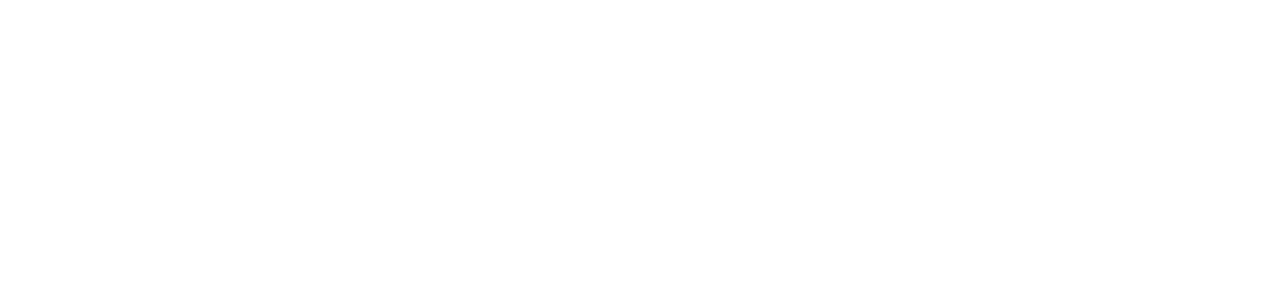
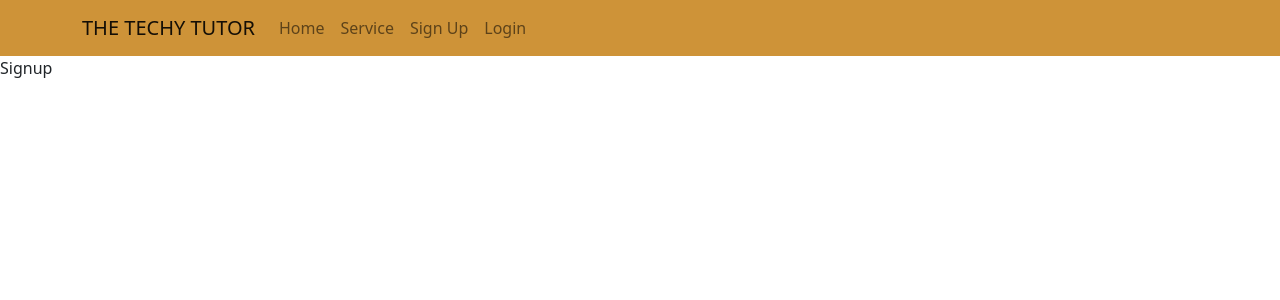
Before and after one commit to bryanchau11/the-techy-tutor, a React (Create React App) app: page /signup in a window 1280 px wide. Before the commit this address had no page. Shown: the top 300 px of the page. Built offline with nearby package versions, Linux system fonts and the light colour scheme.

Commit message:
Setup routing

```diff
--- a/package.json
+++ b/package.json
@@ -6,8 +6,11 @@
     "@testing-library/jest-dom": "^5.16.1",
     "@testing-library/react": "^12.1.2",
     "@testing-library/user-event": "^13.5.0",
+    "bootstrap": "^5.1.3",
     "react": "^17.0.2",
+    "react-bootstrap": "^2.0.3",
     "react-dom": "^17.0.2",
+    "react-router-dom": "^6.1.1",
     "react-scripts": "5.0.0",
     "web-vitals": "^2.1.2"
   },
--- a/src/App.js
+++ b/src/App.js
@@ -4,20 +4,7 @@ import "./App.css";
 function App() {
   return (
     <div className="App">
-      <header className="App-header">
-        <img src={logo} className="App-logo" alt="logo" />
-        <p>
-          Edit <code>src/App.js</code> and save to reload.
-        </p>
-        <a
-          className="App-link"
-          href="https://reactjs.org"
-          target="_blank"
-          rel="noopener noreferrer"
-        >
-          Learn React
-        </a>
-      </header>
+      <div>Wassup</div>
     </div>
   );
 }
--- /dev/null
+++ b/src/auth/Login.js
@@ -0,0 +1,4 @@
+function Login() {
+  return <div>Login</div>;
+}
+export default Login;
--- /dev/null
+++ b/src/auth/Signup.js
@@ -0,0 +1,4 @@
+function Signup() {
+  return <div>Signup</div>;
+}
+export default Signup;
--- /dev/null
+++ b/src/components/Navigation.js
@@ -0,0 +1,26 @@
+import React from "react";
+import "bootstrap/dist/css/bootstrap.min.css";
+import { Link } from "react-router-dom";
+import { Navbar, Container, Nav } from "react-bootstrap";
+function Navigation() {
+  return (
+    <Navbar style={{ backgroundColor: "#CE9338" }}>
+      <Container>
+        <Navbar.Brand href="#home">THE TECHY TUTOR</Navbar.Brand>
+        <Nav className="me-auto">
+          <Nav.Link as={Link} to="/index">
+            Home
+          </Nav.Link>
+          <Nav.Link>Service</Nav.Link>
+          <Nav.Link as={Link} to="/signup">
+            Sign Up
+          </Nav.Link>
+          <Nav.Link as={Link} to="/login">
+            Login
+          </Nav.Link>
+        </Nav>
+      </Container>
+    </Navbar>
+  );
+}
+export default Navigation;
--- a/src/index.js
+++ b/src/index.js
@@ -3,13 +3,19 @@ import ReactDOM from "react-dom";
 import { BrowserRouter as Router, Route, Routes } from "react-router-dom";
 import "./index.css";
 import App from "./App";
+import Login from "./auth/Login";
+import Signup from "./auth/Signup";
+import Navigation from "./components/Navigation";
 import reportWebVitals from "./reportWebVitals";
 
 const routing = (
   <Router>
     <div>
+      <Navigation />
       <Routes>
         <Route exact path="/index" element={<App />} />
+        <Route exact path="/login" element={<Login />} />
+        <Route exact path="/signup" element={<Signup />} />
       </Routes>
     </div>
   </Router>
```
